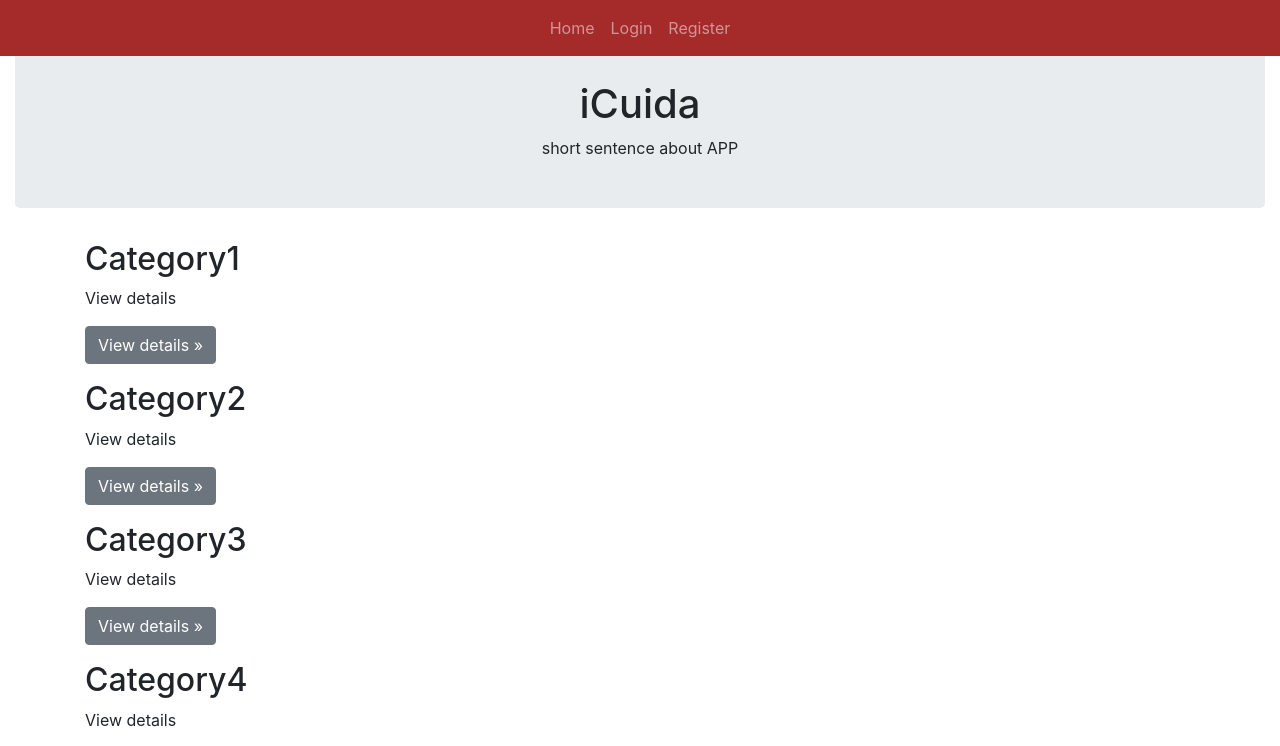
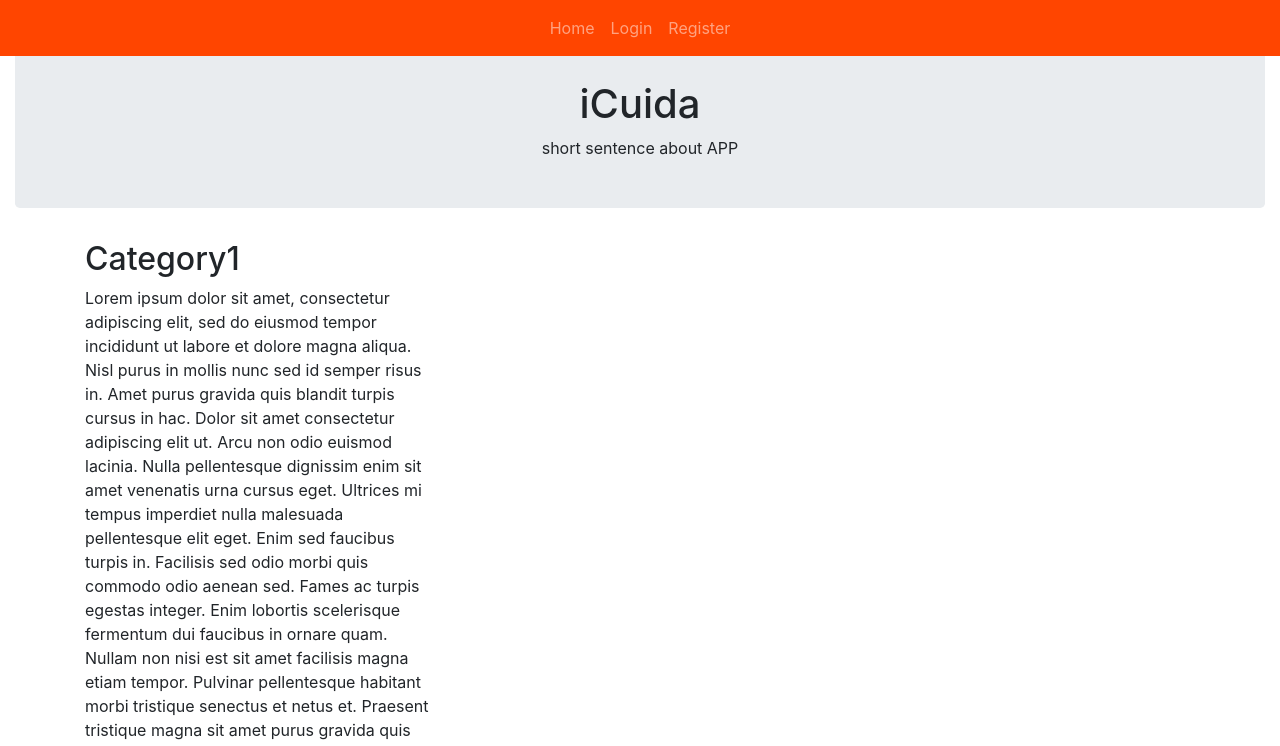
Before and after one commit to Iniciativa-Barcelona-Open-Data-I-iCuida/iCuida, a React (Create React App) app in the folder client/: page / in a window 1280 px wide. Shown: the top 746 px of the page. Built offline with nearby package versions, Linux system fonts and the light colour scheme.

Commit message:
Add lorum ipsum text to landingpage

```diff
--- a/client/src/assets/css/Navbar.css
+++ b/client/src/assets/css/Navbar.css
@@ -1,5 +1,5 @@
 .bg-newcolor {
-    background-color: brown;
+    background-color: orangered;
 }
 
 .fixed-top {
--- a/client/src/components/Landing.js
+++ b/client/src/components/Landing.js
@@ -16,21 +16,21 @@ export default class Landing extends Component {
                     <div className="row">
                         <div className="col-md-4">
                             <h2>Category1</h2>
-                            <p>View details</p>
+                            <p>Lorem ipsum dolor sit amet, consectetur adipiscing elit, sed do eiusmod tempor incididunt ut labore et dolore magna aliqua. Nisl purus in mollis nunc sed id semper risus in. Amet purus gravida quis blandit turpis cursus in hac. Dolor sit amet consectetur adipiscing elit ut. Arcu non odio euismod lacinia. Nulla pellentesque dignissim enim sit amet venenatis urna cursus eget. Ultrices mi tempus imperdiet nulla malesuada pellentesque elit eget. Enim sed faucibus turpis in. Facilisis sed odio morbi quis commodo odio aenean sed. Fames ac turpis egestas integer. Enim lobortis scelerisque fermentum dui faucibus in ornare quam. Nullam non nisi est sit amet facilisis magna etiam tempor. Pulvinar pellentesque habitant morbi tristique senectus et netus et. Praesent tristique magna sit amet purus gravida quis blandit.</p>
                             <p><a className="btn btn-secondary" href="#" role="button">View details »</a></p>
                     </div>
             </div>
                     <div className="row">
                         <div className="col-md-4">
                             <h2>Category2</h2>
-                            <p>View details</p>
+                            <p>Lorem ipsum dolor sit amet, consectetur adipiscing elit, sed do eiusmod tempor incididunt ut labore et dolore magna aliqua. Nisl purus in mollis nunc sed id semper risus in. Amet purus gravida quis blandit turpis cursus in hac. Dolor sit amet consectetur adipiscing elit ut. Arcu non odio euismod lacinia. Nulla pellentesque dignissim enim sit amet venenatis urna cursus eget. Ultrices mi tempus imperdiet nulla malesuada pellentesque elit eget. Enim sed faucibus turpis in. Facilisis sed odio morbi quis commodo odio aenean sed. Fames ac turpis egestas integer. Enim lobortis scelerisque fermentum dui faucibus in ornare quam. Nullam non nisi est sit amet facilisis magna etiam tempor. Pulvinar pellentesque habitant morbi tristique senectus et netus et. Praesent tristique magna sit amet purus gravida quis blandit.</p>
                             <p><a className="btn btn-secondary" href="#" role="button">View details »</a></p>
                         </div>
                     </div>
                     <div className="row">
                         <div className="col-md-4">
                             <h2>Category3</h2>
-                            <p>View details</p>
+                            <p>Lorem ipsum dolor sit amet, consectetur adipiscing elit, sed do eiusmod tempor incididunt ut labore et dolore magna aliqua. Nisl purus in mollis nunc sed id semper risus in. Amet purus gravida quis blandit turpis cursus in hac. Dolor sit amet consectetur adipiscing elit ut. Arcu non odio euismod lacinia. Nulla pellentesque dignissim enim sit amet venenatis urna cursus eget. Ultrices mi tempus imperdiet nulla malesuada pellentesque elit eget. Enim sed faucibus turpis in. Facilisis sed odio morbi quis commodo odio aenean sed. Fames ac turpis egestas integer. Enim lobortis scelerisque fermentum dui faucibus in ornare quam. Nullam non nisi est sit amet facilisis magna etiam tempor. Pulvinar pellentesque habitant morbi tristique senectus et netus et. Praesent tristique magna sit amet purus gravida quis blandit.</p>
                             <p><a className="btn btn-secondary" href="#" role="button">View details »</a></p>
                         </div>
                     </div>
```
